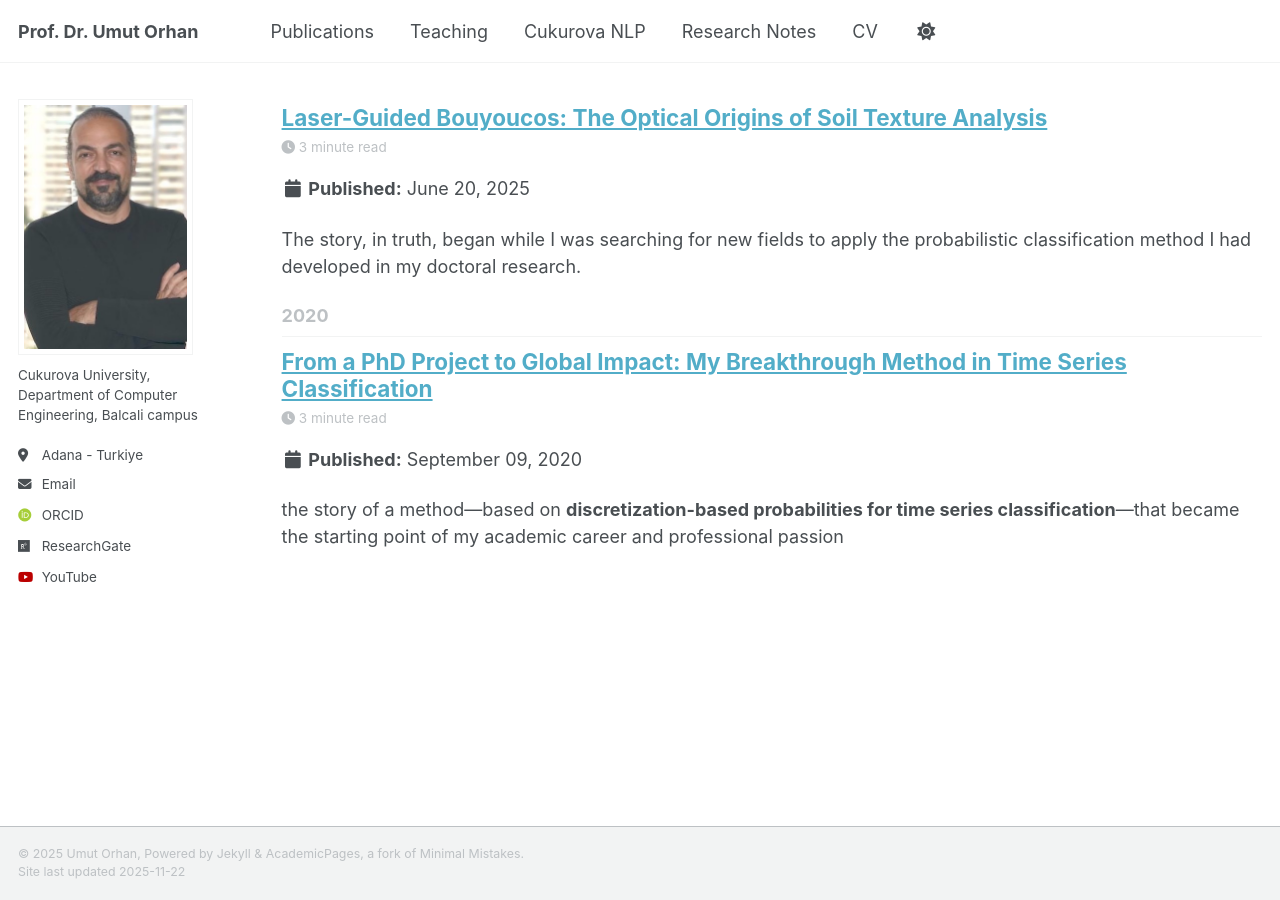
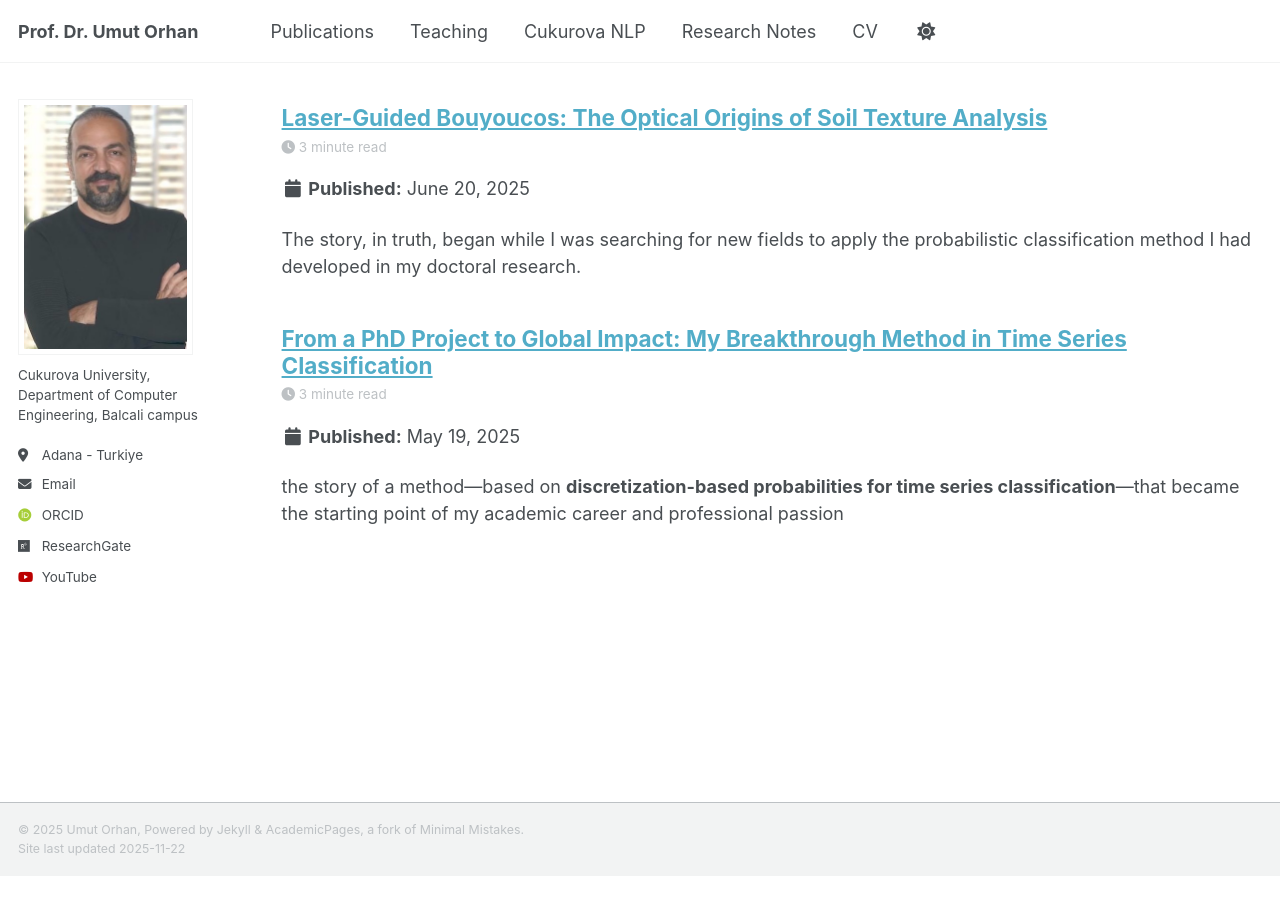
Before and after one commit to uorhan/uorhan.github.io, a Jekyll site: the page built from _pages/year-archive.html, in a window 1280 px wide and 900 px high, scrolled down 972 px. Built offline with Jekyll 4.4.1, drawn with Linux system fonts in a browser that asks for light colours; some web fonts are replaced; after the commit the page ends 1849 px from its top, so only the background shows below that.

Commit message:
Update post date and title for Discrete.md

```diff
--- a/_posts/2020-9-9-Discrete.md
+++ b/_posts/2025-5-19-Discrete.md
@@ -2,7 +2,7 @@
 layout: post
 title: "From a PhD Project to Global Impact: My Breakthrough Method in Time Series Classification"
 subtitle: "My PhD Thesis"
-date: 2020-9-9
+date: 2025-5-19
 categories: Thesis
 excerpt: "the story of a method—based on **discretization-based probabilities for time series classification**—that became the starting point of my academic career and professional passion"
 ---
```
